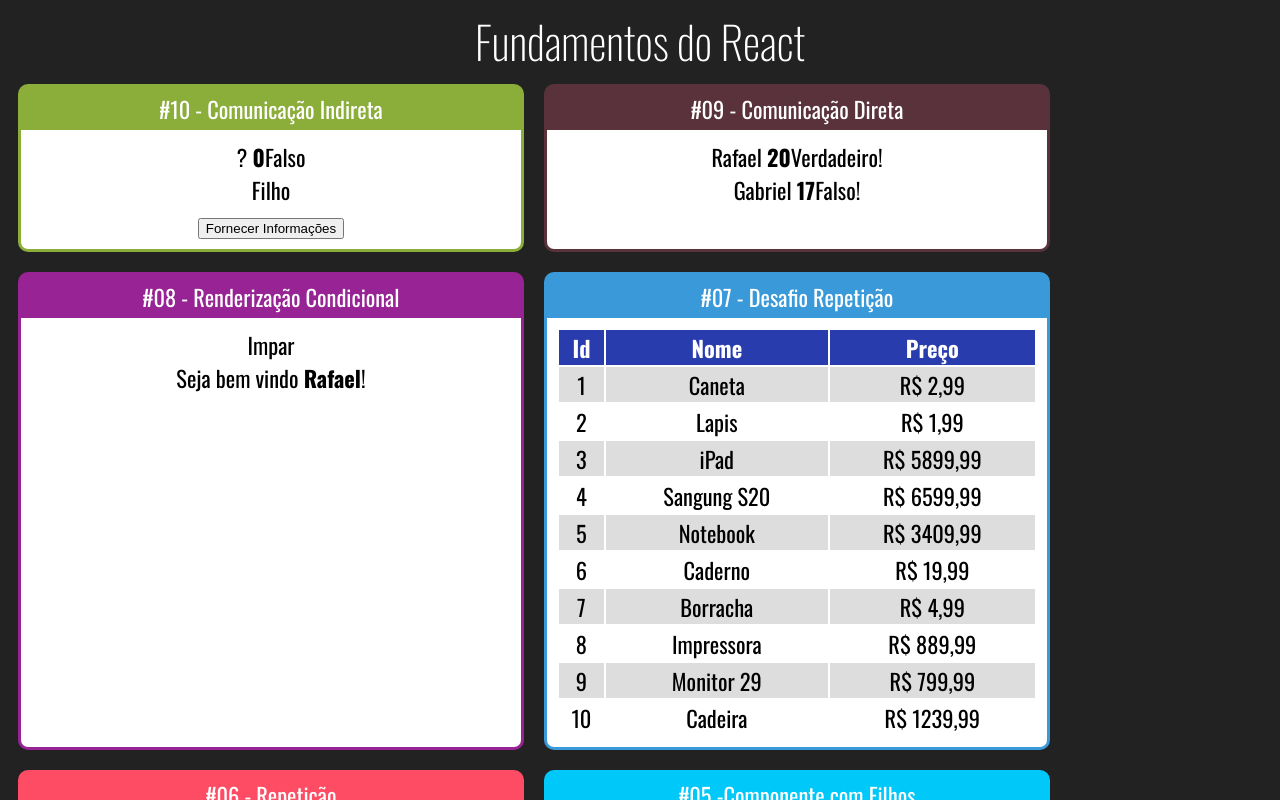
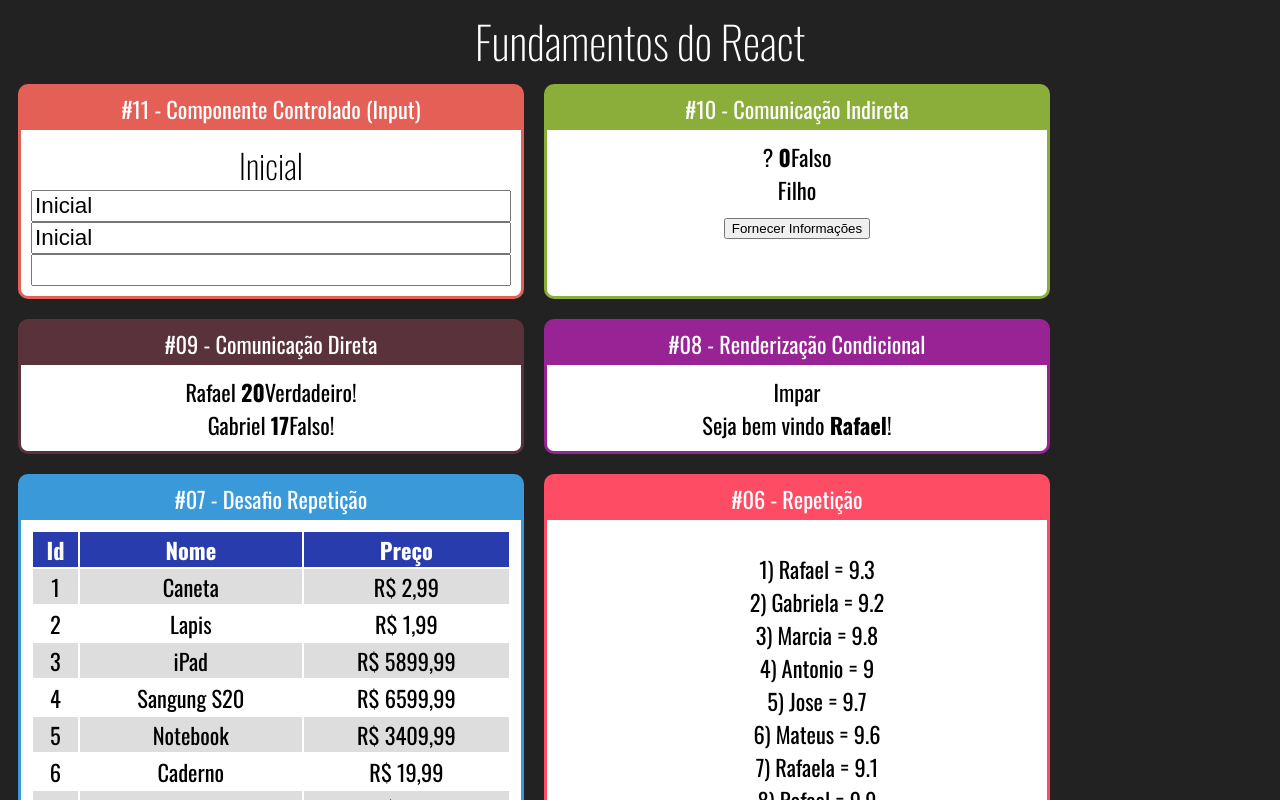
Before and after one commit to silvarafaell/Curso_React_Redux, a React (Create React App) app in the folder fundamentos-react/: page / in a window 1280 px wide. Shown: the top 800 px of the page. Built offline with nearby package versions, Linux system fonts and the light colour scheme.

Commit message:
Componente Controlado

```diff
--- a/fundamentos-react/src/App.jsx
+++ b/fundamentos-react/src/App.jsx
@@ -3,6 +3,7 @@
 
 import Card from './components/layout/Card';
 
+import Input from './components/formulario/Input';
 import IndiretaPai from './components/comunicacao/IndiretaPai';
 import DiretaPai from "./components/comunicacao/DiretaPai";
 import UsuarioInfo from './components/condicional/UsuarioInfo';
@@ -23,6 +24,10 @@
             <h1>Fundamentos do React</h1>
 
             <div className="Cards">
+            <Card titulo="#11 - Componente Controlado (Input)" color="#E45F56">
+                    <Input></Input>
+                </Card>
+
             <Card titulo="#10 - Comunicação Indireta" color="#8BAD39">
                     <IndiretaPai></IndiretaPai>
                 </Card>
--- /dev/null
+++ b/fundamentos-react/src/components/formulario/Input.css
@@ -0,0 +1,3 @@
+.Input input {
+    font-size: 1.4rem;
+}
--- /dev/null
+++ b/fundamentos-react/src/components/formulario/Input.jsx
@@ -0,0 +1,25 @@
+import './Input.css';
+import React, {useState} from 'react';
+
+export default props => {
+    const [valor, setValor] = useState('Inicial')
+
+    function quandoMudar(e) {
+        //mudar o estado
+        setValor(e.target.value)
+    }
+
+    return(
+        <div className="Input">
+            <h2>{valor}</h2>
+            <div style={{
+                display: 'flex',
+                flexDirection: 'column'
+            }}>
+              <input value={valor} onChange={quandoMudar}/>
+              <input value={valor} readOnly/>
+              <input value={undefined}/>
+            </div>
+        </div>
+    )
+}
```
